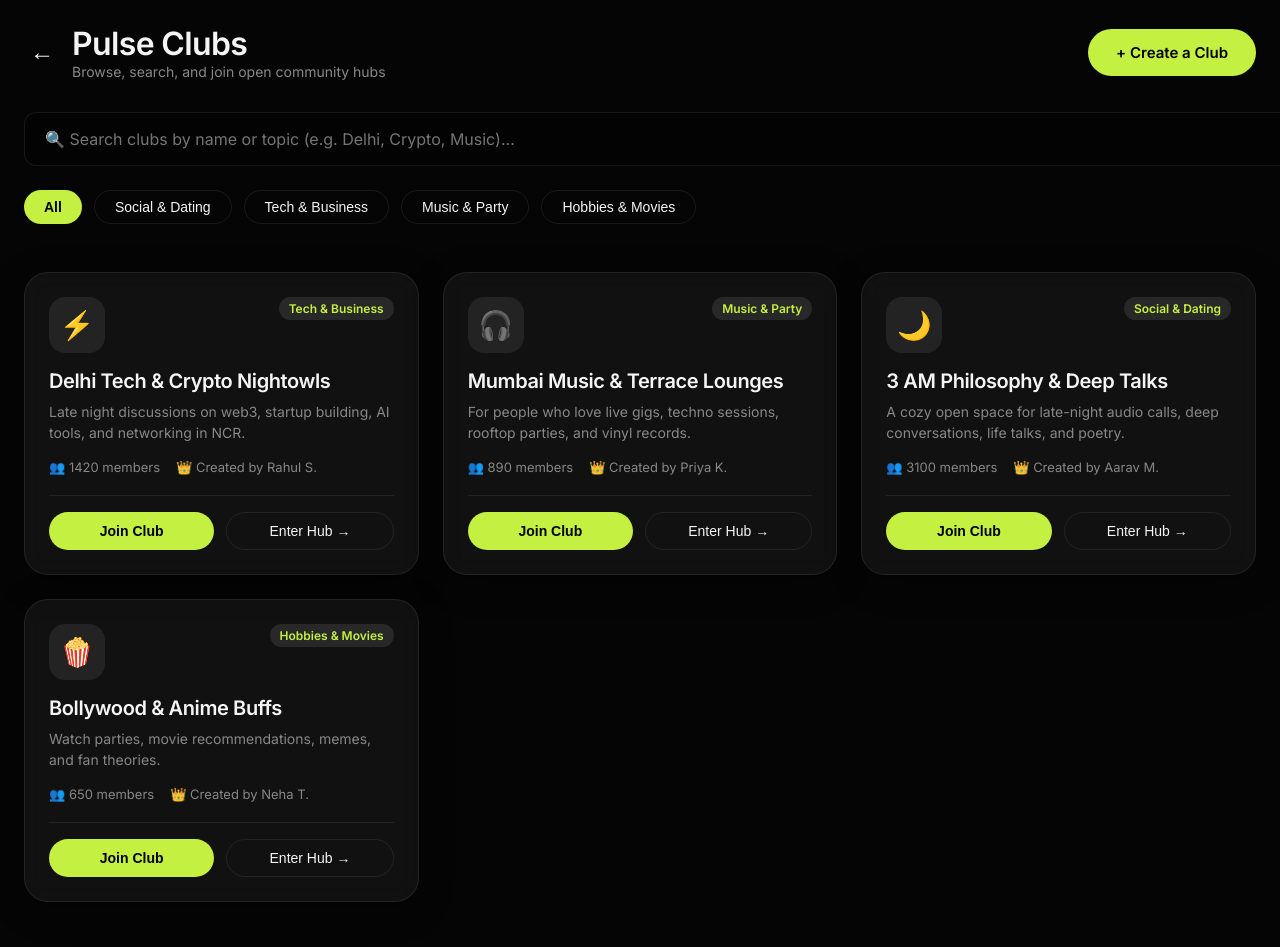
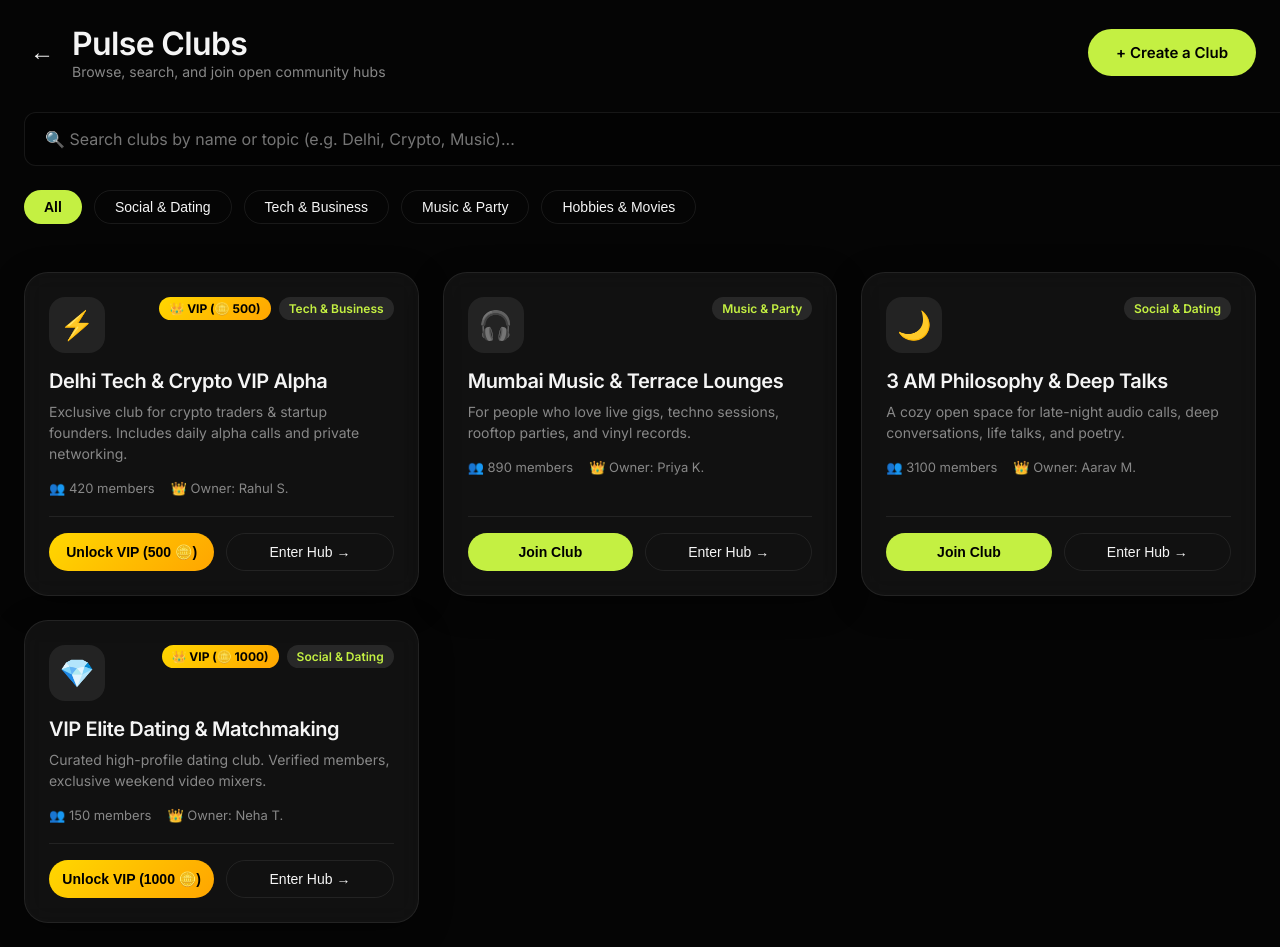
Before and after one commit to gauravpatkotwar/pulse-dating-app, a Next.js app: page /clubs in a window 1280 px wide. Before the commit the page ends 926 px from the top, so only its background shows below. Built offline with nearby package versions, Linux system fonts and the light colour scheme.

Commit message:
feat: add Paid VIP Clubs with entry fee in Pulse Coins and 20% platform commission

```diff
--- a/src/app/clubs/page.tsx
+++ b/src/app/clubs/page.tsx
@@ -14,18 +14,24 @@ export interface Club {
   isPrivate: boolean;
   ownerName: string;
   isJoined?: boolean;
+
+  // Paid VIP Club Support
+  isVIP?: boolean;
+  entryFeeCoins?: number;
 }
 
 const initialClubs: Club[] = [
   {
     id: "club-1",
-    name: "Delhi Tech & Crypto Nightowls",
+    name: "Delhi Tech & Crypto VIP Alpha",
     icon: "⚡",
     category: "Tech & Business",
-    description: "Late night discussions on web3, startup building, AI tools, and networking in NCR.",
-    membersCount: 1420,
+    description: "Exclusive club for crypto traders & startup founders. Includes daily alpha calls and private networking.",
+    membersCount: 420,
     isPrivate: false,
-    ownerName: "Rahul S."
+    ownerName: "Rahul S.",
+    isVIP: true,
+    entryFeeCoins: 500
   },
   {
     id: "club-2",
@@ -35,7 +41,8 @@ const initialClubs: Club[] = [
     description: "For people who love live gigs, techno sessions, rooftop parties, and vinyl records.",
     membersCount: 890,
     isPrivate: false,
-    ownerName: "Priya K."
+    ownerName: "Priya K.",
+    isVIP: false
   },
   {
     id: "club-3",
@@ -45,22 +52,28 @@ const initialClubs: Club[] = [
     description: "A cozy open space for late-night audio calls, deep conversations, life talks, and poetry.",
     membersCount: 3100,
     isPrivate: false,
-    ownerName: "Aarav M."
+    ownerName: "Aarav M.",
+    isVIP: false
   },
   {
     id: "club-4",
-    name: "Bollywood & Anime Buffs",
-    icon: "🍿",
-    category: "Hobbies & Movies",
-    description: "Watch parties, movie recommendations, memes, and fan theories.",
-    membersCount: 650,
+    name: "VIP Elite Dating & Matchmaking",
+    icon: "💎",
+    category: "Social & Dating",
+    description: "Curated high-profile dating club. Verified members, exclusive weekend video mixers.",
+    membersCount: 150,
     isPrivate: false,
-    ownerName: "Neha T."
+    ownerName: "Neha T.",
+    isVIP: true,
+    entryFeeCoins: 1000
   }
 ];
 
+import { useAppContext } from "../context/AppContext";
+
 export default function ClubsPage() {
   const router = useRouter();
+  const { tokens, deductTokens } = useAppContext();
   const [clubs, setClubs] = useState<Club[]>(initialClubs);
   const [searchQuery, setSearchQuery] = useState("");
   const [selectedCategory, setSelectedCategory] = useState("All");
@@ -75,18 +88,33 @@ export default function ClubsPage() {
     return matchesSearch && matchesCategory;
   });
 
-  const toggleJoin = (clubId: string) => {
-    setClubs(clubs.map(c => {
-      if (c.id === clubId) {
-        const nextJoined = !c.isJoined;
-        return {
-          ...c,
-          isJoined: nextJoined,
-          membersCount: nextJoined ? c.membersCount + 1 : c.membersCount - 1
-        };
+  const toggleJoin = (targetClub: Club) => {
+    if (targetClub.isJoined) {
+      // Leave club
+      setClubs(clubs.map(c => c.id === targetClub.id ? { ...c, isJoined: false, membersCount: c.membersCount - 1 } : c));
+      return;
     }
-      return c;
-    }));
+
+    // Check if it's a Paid VIP Club
+    if (targetClub.isVIP && targetClub.entryFeeCoins) {
+      if (tokens < targetClub.entryFeeCoins) {
+        alert(`🔒 This is a VIP Club requiring ${targetClub.entryFeeCoins} Pulse Coins. You currently have ${tokens} Coins.`);
+        router.push('/checkout');
+        return;
+      }
+
+      const success = deductTokens(targetClub.entryFeeCoins);
+      if (success) {
+        const ownerCut = Math.floor(targetClub.entryFeeCoins * 0.8); // 80% to owner
+        const platformCut = targetClub.entryFeeCoins - ownerCut; // 20% to Pulse
+        alert(`🎉 VIP Membership Unlocked! ${targetClub.entryFeeCoins} Coins spent (${ownerCut} to ${targetClub.ownerName}, ${platformCut} platform fee). Welcome to ${targetClub.name}!`);
+      } else {
+        return;
+      }
+    }
+
+    // Grant membership
+    setClubs(clubs.map(c => c.id === targetClub.id ? { ...c, isJoined: true, membersCount: c.membersCount + 1 } : c));
   };
 
   return (
@@ -154,6 +182,15 @@ export default function ClubsPage() {
                   {club.icon}
                 </div>
 
+                <div style={{ display: 'flex', gap: '8px', alignItems: 'center' }}>
+                  {club.isVIP && (
+                    <span style={{
+                      fontSize: '12px', fontWeight: 700, padding: '4px 10px',
+                      borderRadius: '100px', background: 'linear-gradient(135deg, #FFD700 0%, #FFA500 100%)', color: '#000'
+                    }}>
+                      👑 VIP (🪙 {club.entryFeeCoins})
+                    </span>
+                  )}
                   <span style={{
                     fontSize: '12px', fontWeight: 600, padding: '4px 10px',
                     borderRadius: '100px', background: 'rgba(255,255,255,0.1)', color: 'var(--accent-primary)'
@@ -161,9 +198,10 @@ export default function ClubsPage() {
                     {club.category}
                   </span>
                 </div>
+              </div>
 
               {/* Name */}
-              <h3 style={{ margin: '0 0 8px 0', fontSize: '20px', fontWeight: 600 }}>
+              <h3 style={{ margin: '0 0 8px 0', fontSize: '20px', fontWeight: 600, display: 'flex', alignItems: 'center', gap: '8px' }}>
                 {club.name}
               </h3>
 
@@ -175,18 +213,18 @@ export default function ClubsPage() {
               {/* Stats */}
               <div style={{ display: 'flex', gap: '16px', fontSize: '13px', color: '#888' }}>
                 <span>👥 {club.membersCount} members</span>
-                <span>👑 Created by {club.ownerName}</span>
+                <span>👑 Owner: {club.ownerName}</span>
               </div>
             </div>
 
             {/* Actions */}
             <div style={{ display: 'flex', gap: '12px', paddingTop: '16px', borderTop: '1px solid var(--card-border)' }}>
               <button
-                onClick={() => toggleJoin(club.id)}
+                onClick={() => toggleJoin(club)}
                 className={club.isJoined ? "btn-outline" : "btn-primary"}
-                style={{ flex: 1, padding: '10px 0', fontSize: '14px' }}
+                style={{ flex: 1, padding: '10px 0', fontSize: '14px', background: club.isJoined ? undefined : (club.isVIP ? 'linear-gradient(135deg, #FFD700 0%, #FFA500 100%)' : undefined), color: club.isJoined ? undefined : (club.isVIP ? '#000' : undefined) }}
               >
-                {club.isJoined ? "Leave Club" : "Join Club"}
+                {club.isJoined ? "Leave Club" : (club.isVIP ? `Unlock VIP (${club.entryFeeCoins} 🪙)` : "Join Club")}
               </button>
 
               <button
```
Also changed, not shown: src/app/clubs/create/page.tsx (+41 -2 lines). Lines whose indentation alone changed are shown as unchanged.
